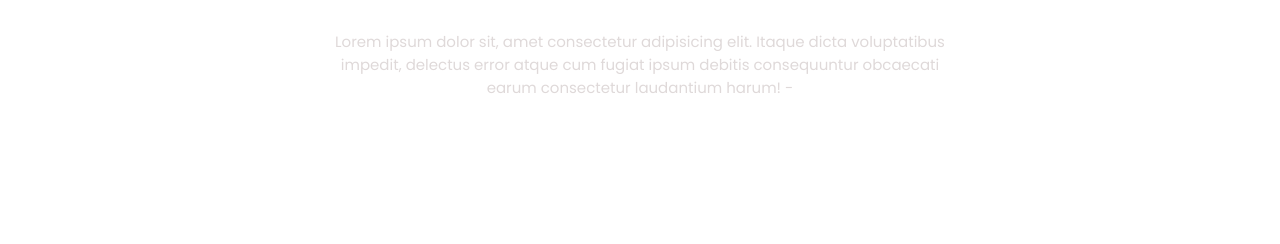
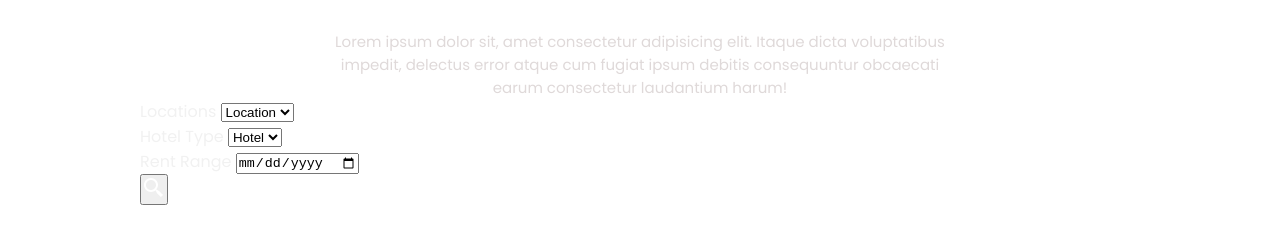
Before and after one commit to luad3cristal/rocket-travel, a plain HTML site: page index.html in a window 1280 px wide. Shown: the part 318-562 px from the top of the page. Drawn offline with Linux system fonts and the light colour scheme.

Commit message:
adding bottom-main

```diff
--- a/index.html
+++ b/index.html
@@ -40,7 +40,49 @@
             Lorem ipsum dolor sit, amet consectetur adipisicing elit. Itaque
             dicta voluptatibus impedit, delectus error atque cum fugiat ipsum
             debitis consequuntur obcaecati earum consectetur laudantium harum!
-          -</p>
+          </p>
+        </div>
+
+        <div class="bottom-main">
+          <div class="search">
+            <div class="locations">
+              <label for="location">Locations</label>
+              <select name="locais" id="location">
+                <option value="1">Location</option>
+                <option value="1">Location</option>
+                <option value="1">Location</option>
+                <option value="1">Location</option>
+                <option value="1">Location</option>
+              </select>
+            </div>
+
+            <div class="hotels">
+              <label for="hotel">Hotel Type</label>
+              <select name="hotel escolhido:" id="hotel">
+                <option value="1">Hotel</option>
+                <option value="1">Hotel</option>
+                <option value="1">Hotel</option>
+                <option value="1">Hotel</option>
+                <option value="1">Hotel</option>
+              </select>
+            </div>
+
+            <div class="range">
+              <label for="data">Rent Range</label>
+              <input
+                type="date"
+                name="data"
+                id="data"
+                placeholder="01/01/2023"
+              />
+            </div>
+          </div>
+
+          <div class="button-search">
+            <button id="button-search">
+              <img src="./assets/search.svg" alt="" />
+            </button>
+          </div>
         </div>
       </main>
     </div>
--- a/style.css
+++ b/style.css
@@ -66,7 +66,7 @@ header a:hover {
   border-bottom: 1px solid var(--color-button);
 }
 
-button {
+header button {
   width: 120px;
   height: 42px;
 
```
